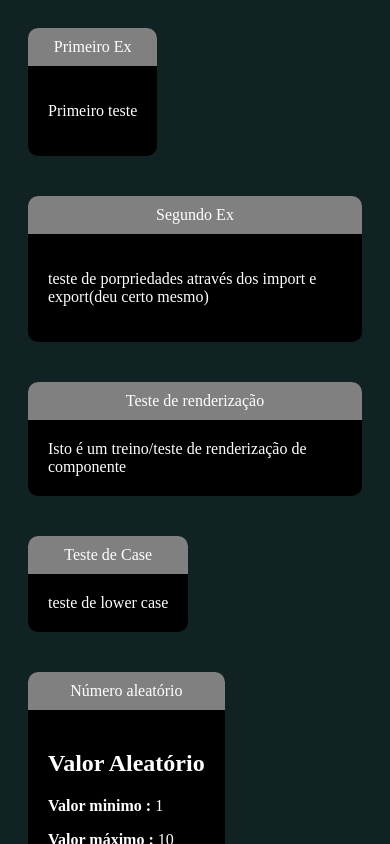
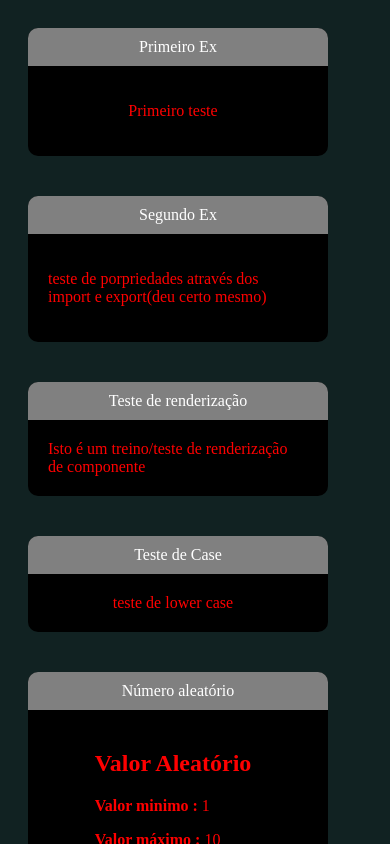
Before and after one commit to estrela801/react-redux, a React (Create React App) app in the folder fundamentos-react/: page / in a window 390 px wide. Shown: the top 844 px of the page. Built offline with nearby package versions, Linux system fonts and the light colour scheme.

Commit message:
feat: adicionando propriedades para responsividade

```diff
--- a/fundamentos-react/src/componentes/layout/Card.css
+++ b/fundamentos-react/src/componentes/layout/Card.css
@@ -1,5 +1,5 @@
 .titulo{
-    background-color: grey;
+    background-color: #808080;
     display: flex;
     justify-content: center;
     padding: 10px 0;
@@ -9,10 +9,13 @@
     border-radius: 10px;
     overflow: hidden;
     margin: 20px;
+    min-width: 300px;
 }
 
 .comp{
     padding: 20px;
     display: flex;
     justify-content: center;
+    color: red;
+    width: 250px;
 }
--- a/fundamentos-react/src/componentes/layout/Card.jsx
+++ b/fundamentos-react/src/componentes/layout/Card.jsx
@@ -2,10 +2,18 @@ import './Card.css'
 import React from 'react'
 
 export default (props) => {
+    console.log('aaaaaaaaaa');
+    const estilo = {
+        backgroundColor : props.cor || '#808080',
+
+    }
+    const bg = {
+         borderColor: props.cor || '#808080'
+    }
     return (
-        <div className='Card'>
-            <div className="titulo">{props.titulo}</div>
-            <div className='comp'>
+        <div className='Card' style={bg}>
+            <div className="titulo" style={estilo}>{props.titulo}</div>
+            <div className='comp' >
                 {props.children}
             </div>
         </div>
```
